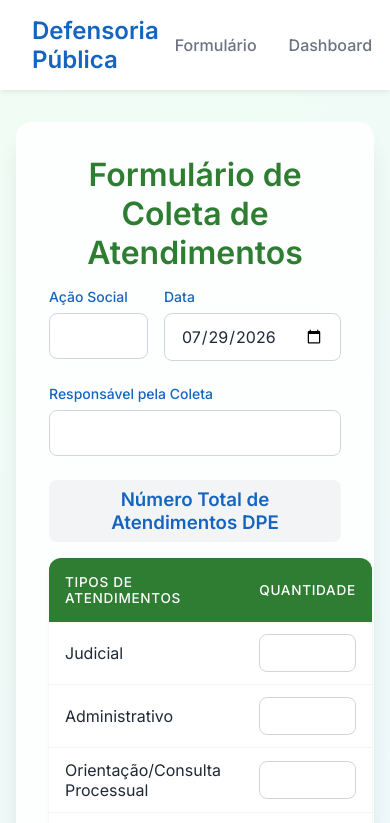
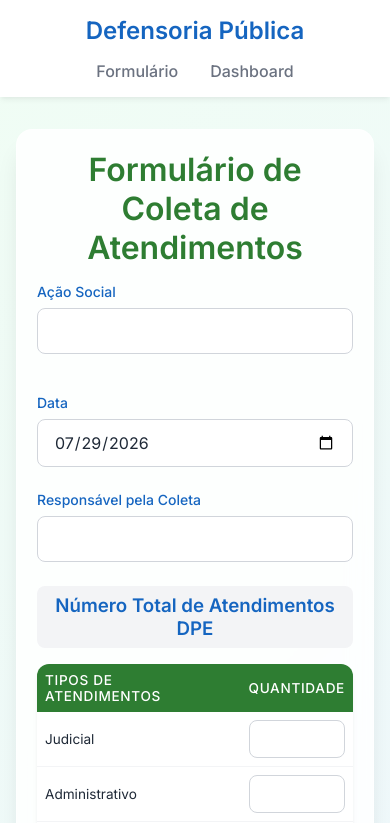
Before and after one commit to luanbcosta/sistema-coletas, a Next.js app: page / in a window 390 px wide. Shown: the top 823 px of the page. Built offline with nearby package versions, Linux system fonts and the light colour scheme.

Commit message:
feat: improve mobile responsiveness

```diff
--- a/src/app/globals.css
+++ b/src/app/globals.css
@@ -217,3 +217,41 @@ h1, h2, h3, h4, h5, h6 {
   color: var(--primary-green);
   margin-top: 1.5rem;
 }
+
+/* Responsividade (Mobile) */
+.grid-2-col {
+  display: grid;
+  grid-template-columns: 1fr 1fr;
+  gap: 1rem;
+}
+
+@media (max-width: 768px) {
+  .grid-2-col {
+    grid-template-columns: 1fr; /* 1 coluna no celular */
+  }
+
+  .header {
+    flex-direction: column;
+    gap: 1rem;
+    text-align: center;
+    padding: 1rem;
+  }
+
+  .glass-card {
+    padding: 1.25rem;
+  }
+
+  .premium-table th, .premium-table td {
+    padding: 0.5rem;
+    font-size: 0.85rem;
+  }
+
+  .quantities-table td:nth-child(2) {
+    width: 90px;
+  }
+
+  .total-display {
+    text-align: center;
+    font-size: 1.1rem;
+  }
+}
--- a/src/app/page.js
+++ b/src/app/page.js
@@ -85,7 +85,7 @@ export default function Home() {
         )}
 
         <form onSubmit={handleSubmit}>
-          <div style={{ display: 'grid', gridTemplateColumns: '1fr 1fr', gap: '1rem' }}>
+          <div className="grid-2-col">
             <div className="form-group">
               <label className="form-label">Ação Social</label>
               <input
```
